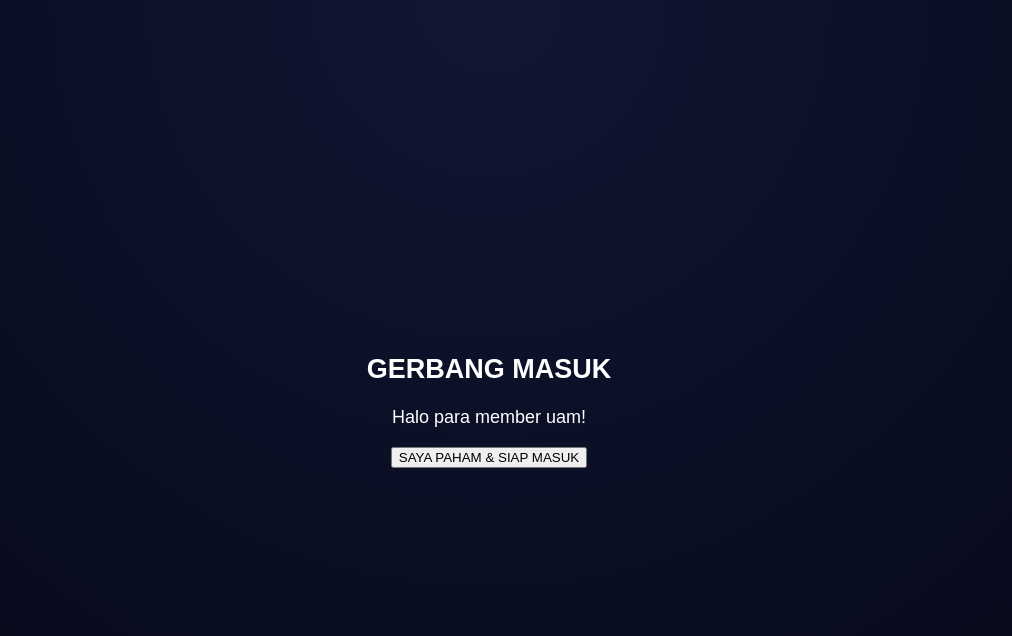
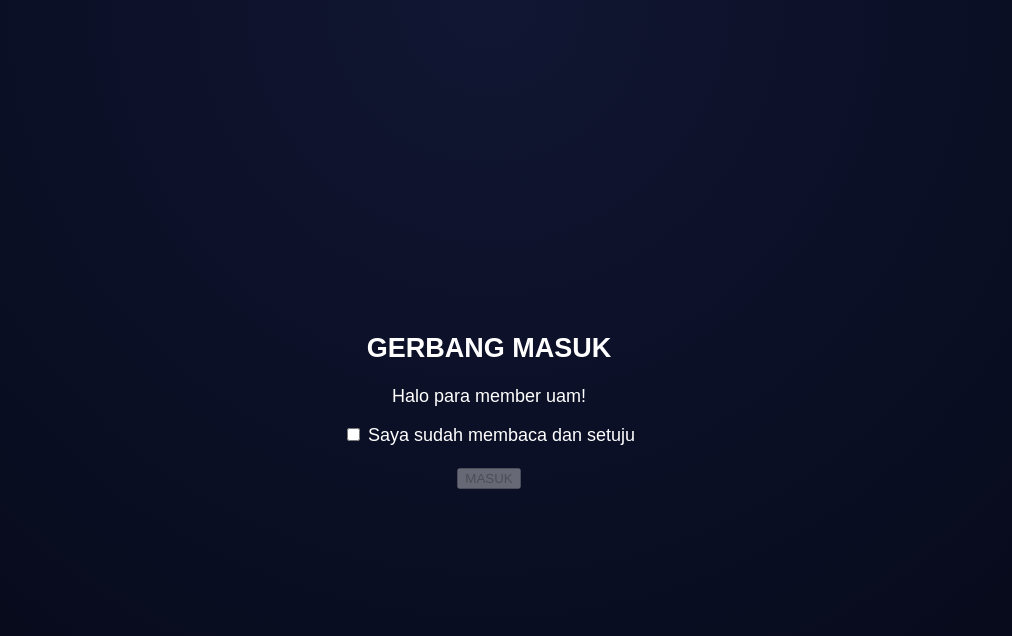
Before and after one commit to STELLARastrophile/Stellar-Astrophile, a plain HTML site: page index.html in a window 1280 px wide. Shown: the whole page, without its empty margins (151-1163 px from the left). Drawn offline with Linux system fonts and the light colour scheme.

Commit message:
Update index.html

```diff
--- a/index.html
+++ b/index.html
@@ -7,9 +7,19 @@
 <body>
 <div id="gate">
   <div class="gate-box">
-    <h2>GERBANG MASUK</h2>
-    <p>Halo para member uam!</p>
-    <button onclick="enterPortal()">SAYA PAHAM & SIAP MASUK</button>
+  <h2>GERBANG MASUK</h2>
+  <p>Halo para member uam!</p>
+
+  <label>
+    <input type="checkbox" id="agree">
+    Saya sudah membaca dan setuju
+  </label>
+
+  <br><br>
+
+  <button id="enterBtn" onclick="enterPortal()" disabled>
+    MASUK
+  </button>
   </div>
 </div>
 <div class="container">
```
